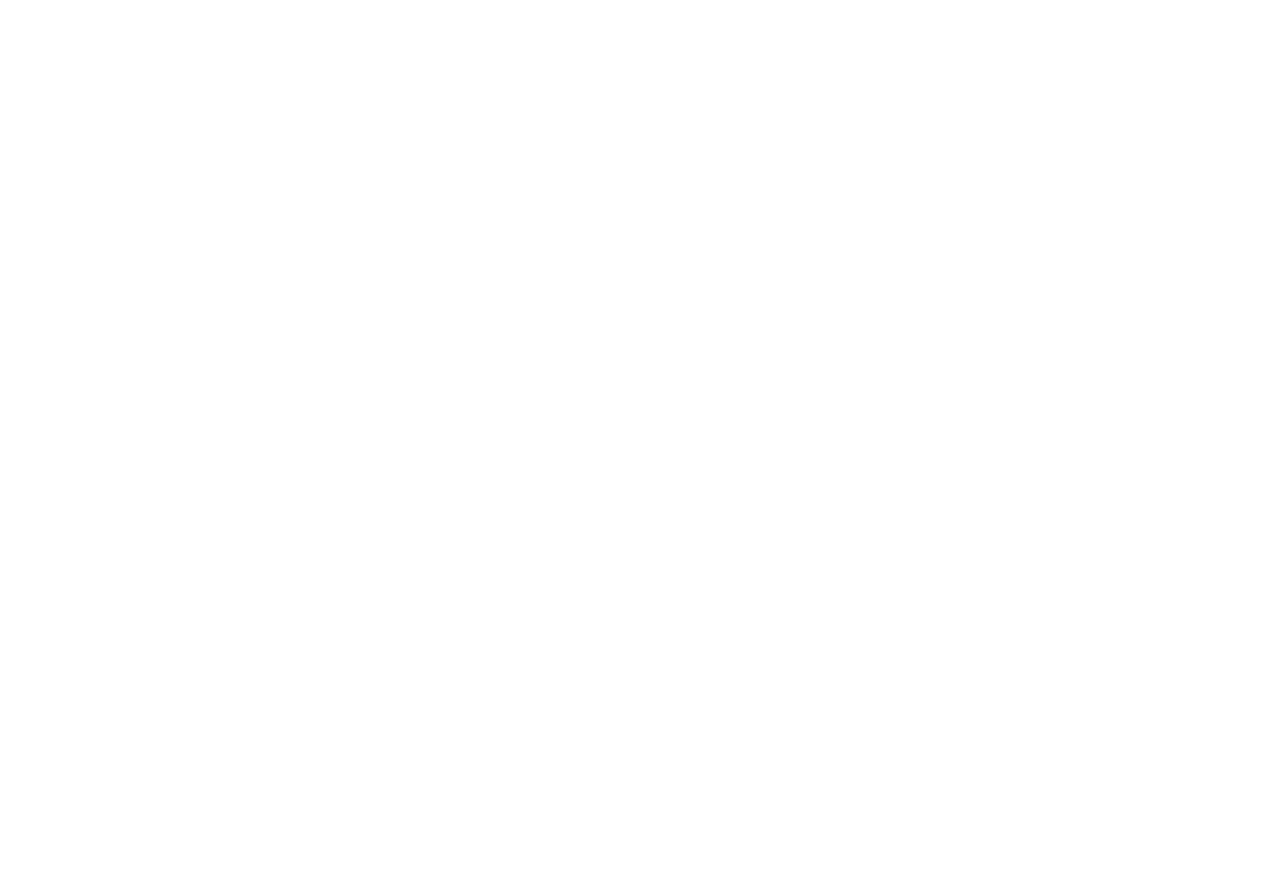
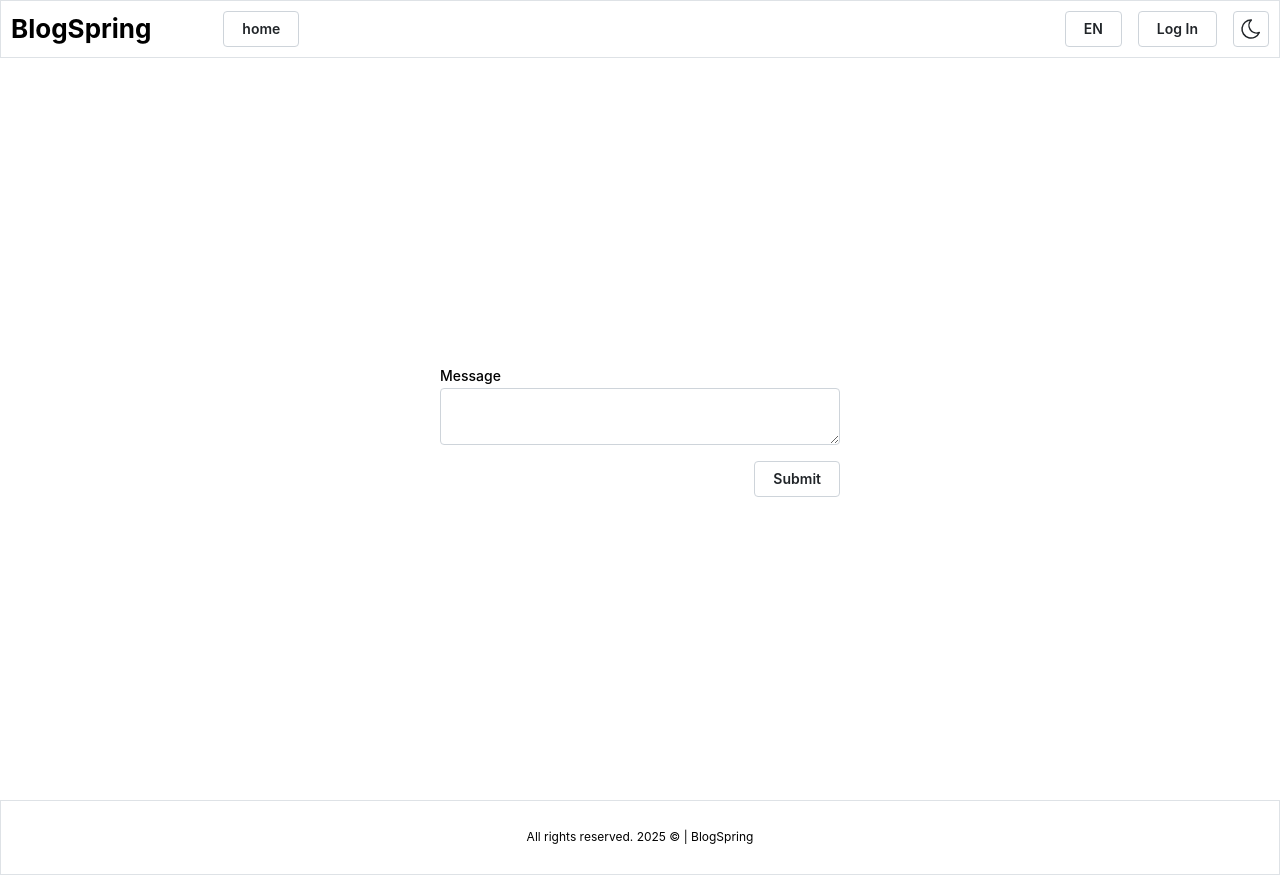
Before and after one commit to Cytherr1/blogspring, a Next.js app in the folder frontend/: page /en/createpost in a window 1280 px wide. Before the commit this address had no page. Before the commit the page ends 800 px from the top, so only its background shows below. Built offline with nearby package versions, Linux system fonts and the light colour scheme.

Commit message:
createpostpage

```diff
--- a/frontend/messages/en.json
+++ b/frontend/messages/en.json
@@ -1,8 +1,7 @@
 {
 	"Navbar": {
 		"home": "Home",
-		"blog": "Blog",
-		"about": "About",
+		"profile": "Profile",
 		"login": "Login",
 		"register": "Register"
 	},
--- a/frontend/messages/tr.json
+++ b/frontend/messages/tr.json
@@ -1,8 +1,7 @@
 {
 	"Navbar": {
 		"home": "Ana Sayfa",
-		"blog": "Blog",
-		"about": "Hakkımızda",
+		"profile": "Profil",
 		"login": "Giriş",
 		"register": "Kayıt ol"
 	},
--- a/frontend/package.json
+++ b/frontend/package.json
@@ -10,13 +10,15 @@
   },
   "dependencies": {
     "@mantine/core": "^7.17.0",
+    "@mantine/form": "^8.0.0",
     "@mantine/hooks": "^7.17.0",
     "@tabler/icons-react": "^3.31.0",
     "ky": "^1.8.1",
     "next": "^15.2.4",
     "next-intl": "^3.26.5",
     "react": "^19.0.0",
-    "react-dom": "^19.0.0"
+    "react-dom": "^19.0.0",
+    "zod": "^3.24.4"
   },
   "devDependencies": {
     "@eslint/eslintrc": "^3",
--- /dev/null
+++ b/frontend/src/app/[locale]/createpost/page.tsx
@@ -0,0 +1,35 @@
+"use client";
+import Page from "@/src/components/ui/page";
+import { PostSchema } from "@/src/lib/schema";
+import { Button, Group, Stack, Textarea } from "@mantine/core";
+import { useForm, zodResolver } from "@mantine/form";
+
+export default function page() {
+  const form = useForm({
+    mode: 'uncontrolled',
+    initialValues: {
+      message: '',
+    },
+    validate: zodResolver(PostSchema)
+  });
+
+  return (
+    <Page>
+      <Stack w="100%" justify="center" align="center">
+        <form onSubmit={form.onSubmit((values) => console.log(values))}>
+          <Textarea
+            w="400px"
+            resize="vertical"
+            label="Message"
+            key={form.key('message')}
+            {...form.getInputProps('message')}
+          />
+
+          <Group justify="flex-end" mt="md">
+            <Button variant="default" type="submit">Submit</Button>
+          </Group>
+        </form>
+      </Stack>
+    </Page>
+  )
+}
--- /dev/null
+++ b/frontend/src/lib/schema.ts
@@ -0,0 +1,7 @@
+import {z} from "zod";
+
+const PostSchema = z.object({
+  message: z.string().min(15, { message: "message needs to be at least 15 characters long." }).max(300, { message: "message cannot exceed 300 characters." }),
+});
+
+export { PostSchema };
```
Also changed, not shown: 1 other file (tests, documents, lock files or other folders).
